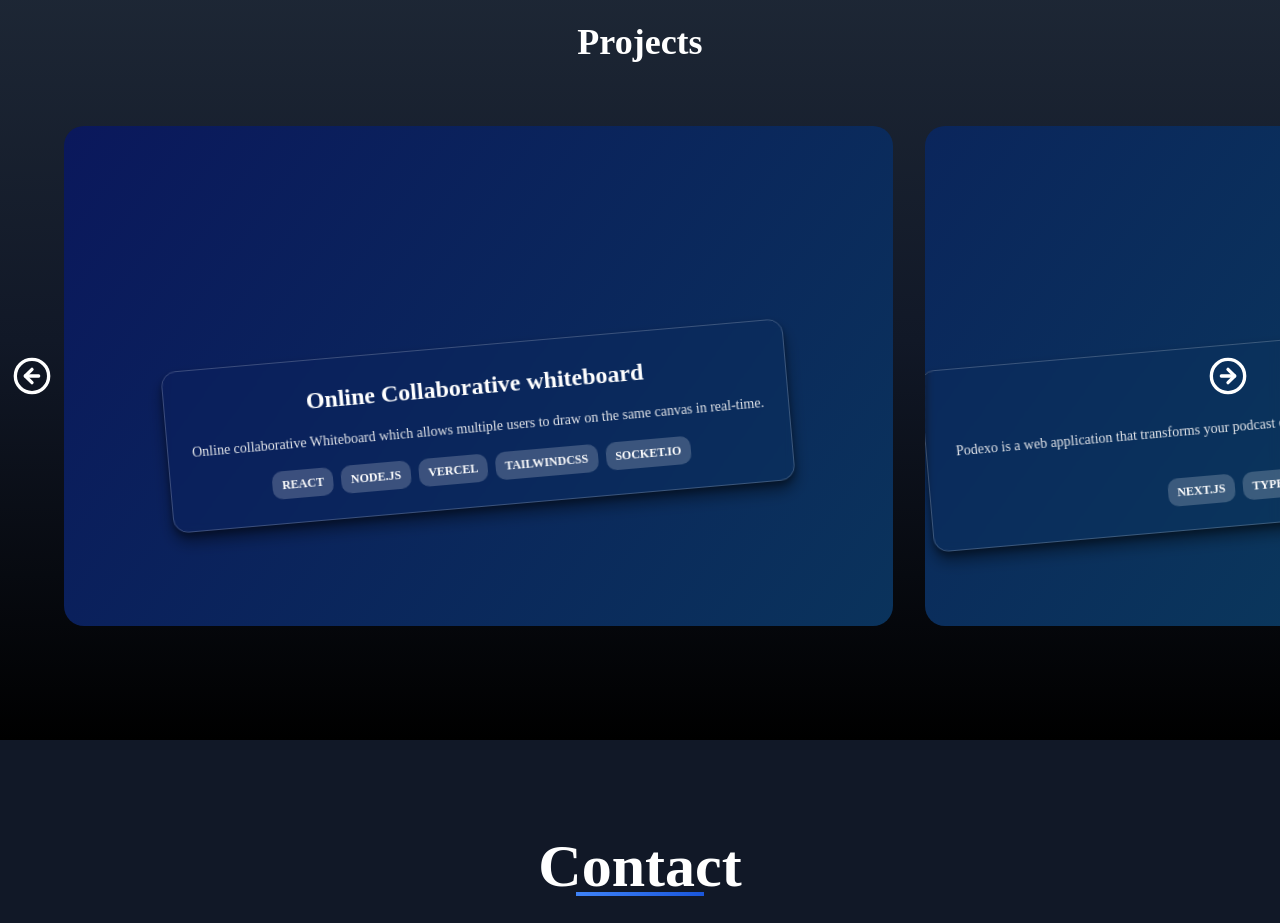
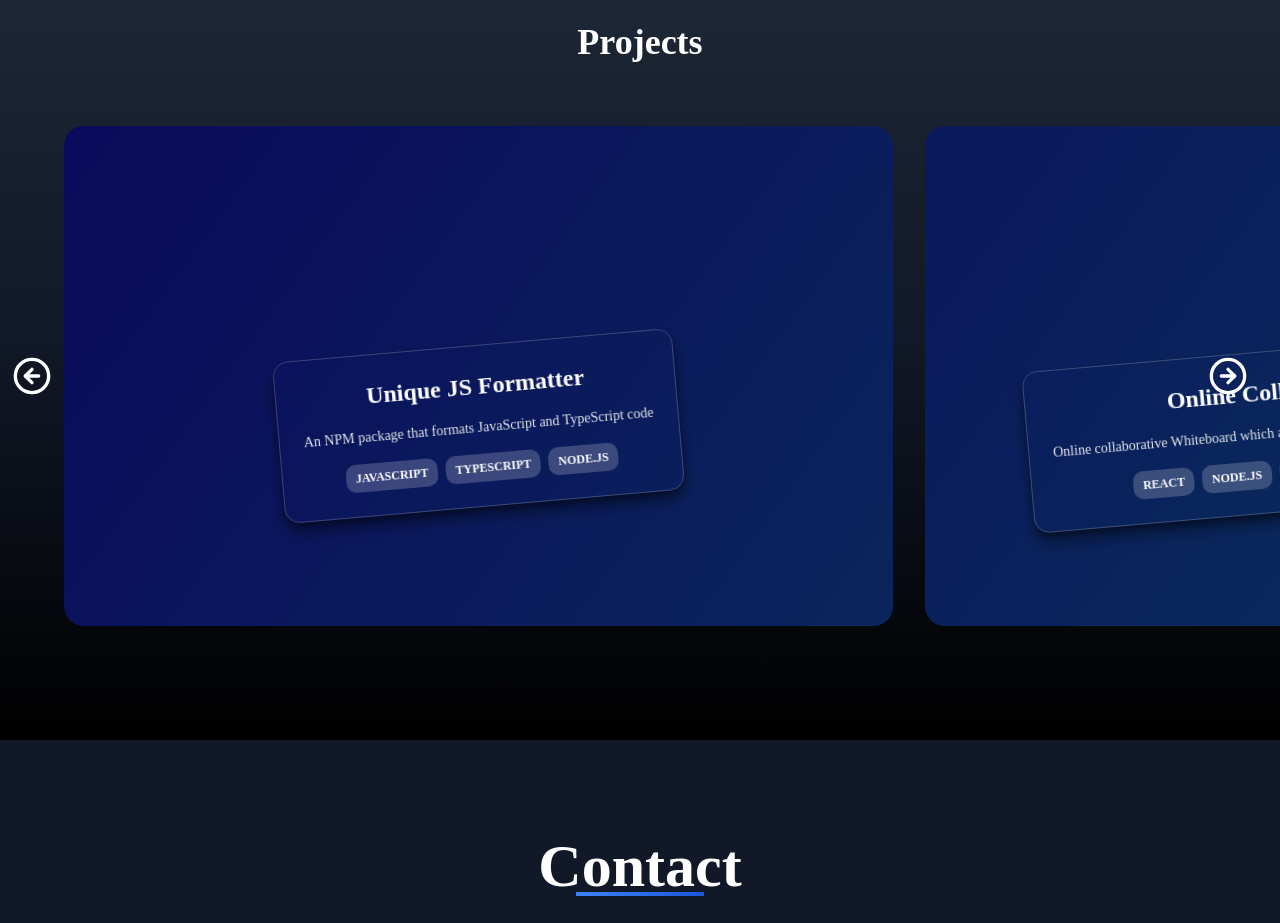
Before and after one commit to Aviral0702/Portfolio-final, a React (Vite) app: page / in a window 1280 px wide. Shown: the part 3080-4003 px from the top of the page. Built offline with nearby package versions, Linux system fonts and the light colour scheme; no server answers.

Commit message:
feat: add Unique JS Formatter project to Projects section with description and tags

```diff
--- a/src/Sections/Projects.jsx
+++ b/src/Sections/Projects.jsx
@@ -5,6 +5,15 @@ import { ArrowLeftCircle, ArrowRightCircle } from "lucide-react";
 const Projects = () => {
   const carouselRef = useRef(null);
   const projects = [
+    {
+      title: "Unique JS Formatter",
+      description:
+        "An NPM package that formats JavaScript and TypeScript code",
+      tags: ["JavaScript", "TypeScript", "Node.js"],
+      hueA: 220,
+      hueB: 240,
+      link: "https://www.npmjs.com/package/unique-js-formatter",
+    },
     {
       title: "Online Collaborative whiteboard",
       description:
```
